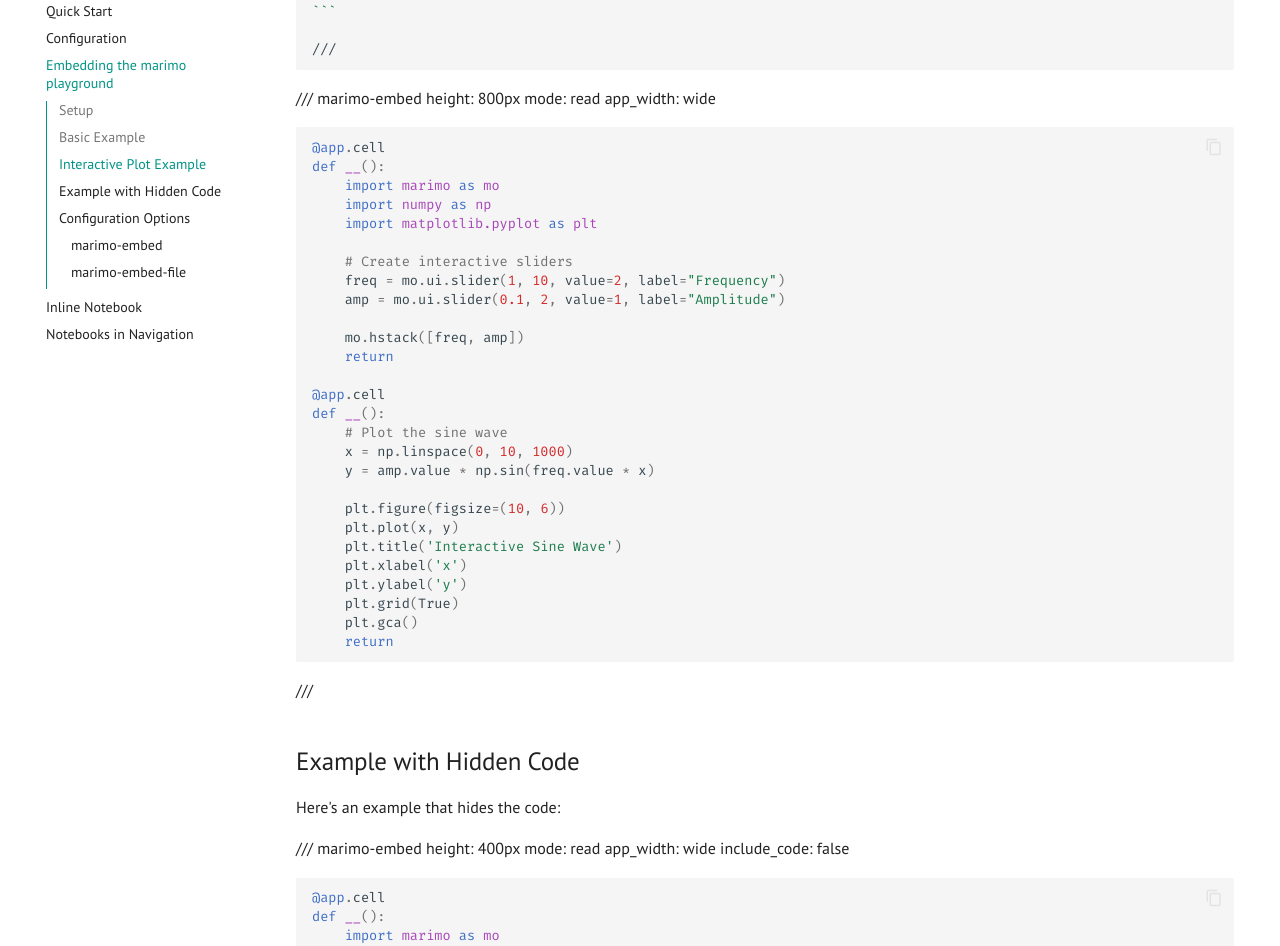
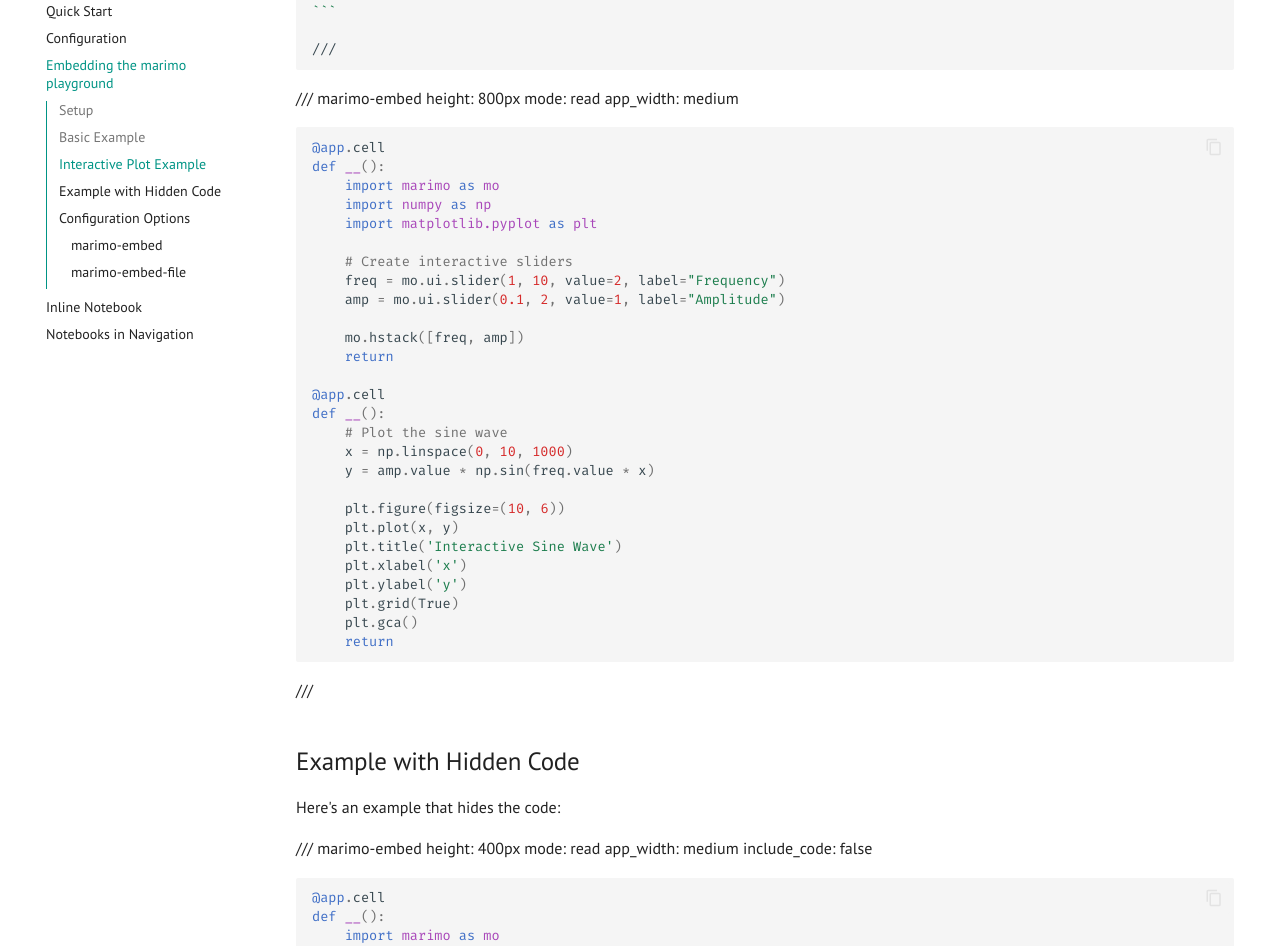
Before and after one commit to marimo-team/mkdocs-marimo, an MkDocs documentation site: the page built from docs/getting-started/blocks.md, in a window 1280 px wide and 1400 px high, scrolled down 2210 px. Shown: the part 172-1118 px from the top of the window. Built offline with MkDocs 1.6.1 and Material for MkDocs 9.7.7, drawn with Linux system fonts in a browser that asks for light colours; comment, search, counter and statistics services are not loaded; some of the changed text lies outside the part shown.

Commit message:
Fix: Replace invalid 'wide' app_width value with 'medium' (#50)
* Initial plan

* Replace 'wide' with 'medium' for app_width to fix validation error

Co-authored-by: mscolnick <2753772+mscolnick@users.noreply.github.com>

---------

Co-authored-by: copilot-swe-agent[bot] <198982749+Copilot@users.noreply.github.com>
Co-authored-by: mscolnick <2753772+mscolnick@users.noreply.github.com>

````diff
--- a/docs/getting-started/blocks.md
+++ b/docs/getting-started/blocks.md
@@ -26,7 +26,7 @@ Here's a simple example of embedding a marimo notebook using blocks:
 /// marimo-embed
     height: 400px
     mode: read
-    app_width: wide
+    app_width: medium
 
 ```python
 @app.cell
@@ -49,7 +49,7 @@ def __():
 /// marimo-embed
     height: 400px
     mode: read
-    app_width: wide
+    app_width: medium
 
 ```python
 @app.cell
@@ -76,7 +76,7 @@ Here's an example with an interactive plot:
 /// marimo-embed
     height: 800px
     mode: read
-    app_width: wide
+    app_width: medium
 
 ```python
 @app.cell
@@ -114,7 +114,7 @@ def __():
 /// marimo-embed
     height: 800px
     mode: read
-    app_width: wide
+    app_width: medium
 
 ```python
 @app.cell
@@ -155,7 +155,7 @@ Here's an example that hides the code:
 /// marimo-embed
     height: 400px
     mode: read
-    app_width: wide
+    app_width: medium
     include_code: false
 
 ```python
@@ -183,7 +183,7 @@ def __():
 | --- | --- | --- |
 | `height` | Controls the height of the embed | - Named sizes: `small` (300px), `medium` (400px), `large` (600px),<br> `xlarge` (800px), `xxlarge` (1000px)<br>- Custom size: Any pixel value (e.g. `500px`) |
 | `mode` | Controls the interaction mode | - `read`: Read-only view (default)<br>- `edit`: Allows editing the code |
-| `app_width` | Controls the width of the marimo app | - `wide`: Standard width (default)<br>- `full`: Full width<br>- `compact`: Narrow width |
+| `app_width` | Controls the width of the marimo app | - `medium`: Standard width (default)<br>- `full`: Full width<br>- `compact`: Narrow width |
 | `include_code` | Controls whether code is included in the embed | - `true`: Show code (default)<br>- `false`: Hide code |
 
 ### marimo-embed-file
````
Also changed, not shown: README.md (+1 -1 lines), docs/getting-started/quick-start.md (+1 -1 lines), 1 other file.
